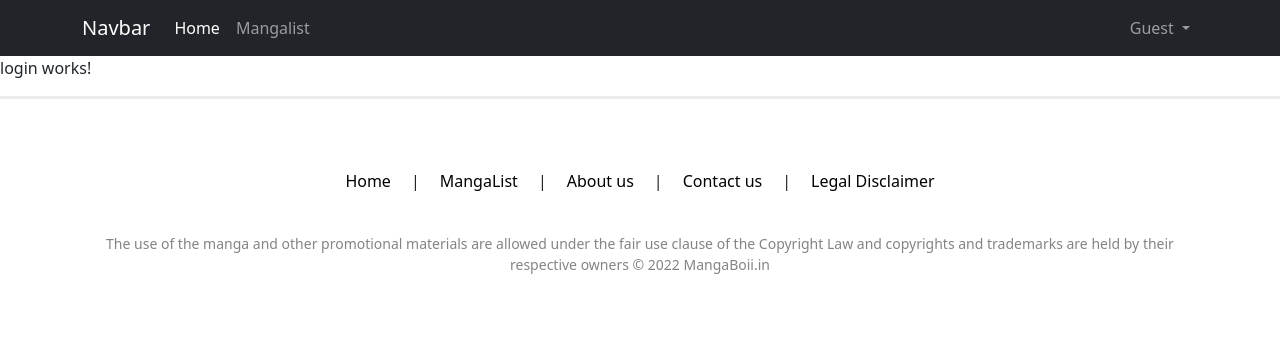
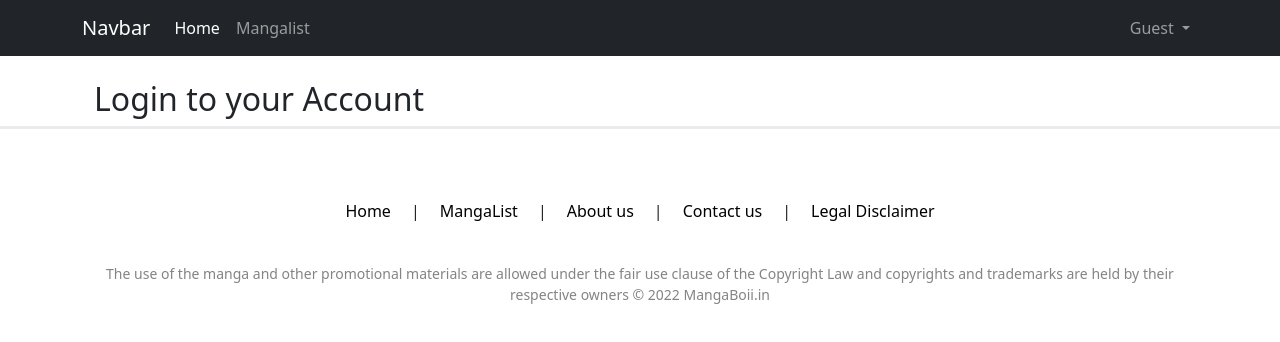
Before and after one commit to ShahbaazX786/Mangaboii, an Angular app in the folder Mangadesu/: page /login in a window 1280 px wide. Shown: the top 342 px of the page. Built offline with nearby package versions, Linux system fonts and the light colour scheme.

Commit message:
CL-1.1.0: Bug fix & logo, login code added.

```diff
--- a/Mangadesu/src/app/app-routing.module.ts
+++ b/Mangadesu/src/app/app-routing.module.ts
@@ -11,8 +11,8 @@ import { NgModule } from '@angular/core';
 import { RouterModule, Routes } from '@angular/router';
 
 const routes: Routes = [
+  {path:'',redirectTo:'home', pathMatch:'full'},
   {path:'home',component:HomeComponent},
-  {path:'',redirectTo:'home', pathMatch:'full'},
   {path:'login',component:LoginComponent},
   {path:'signup',component:SignupComponent},
   {path:'about',component:AboutComponent},
--- a/Mangadesu/src/app/components/login/login.component.html
+++ b/Mangadesu/src/app/components/login/login.component.html
@@ -1 +1,14 @@
-<p>login works!</p>
+<div class="container">
+  <div class="container">
+    <div class="img-div">
+      <img src="">
+    </div>
+    <div class="txt-div">
+      <h2>Login to your Account</h2>
+    </div>
+    <div class="form-div">
+
+    </div>
+
+  </div>
+</div>
```
Also changed, not shown: Mangadesu/src/assets/gifs/login.gif (added).
